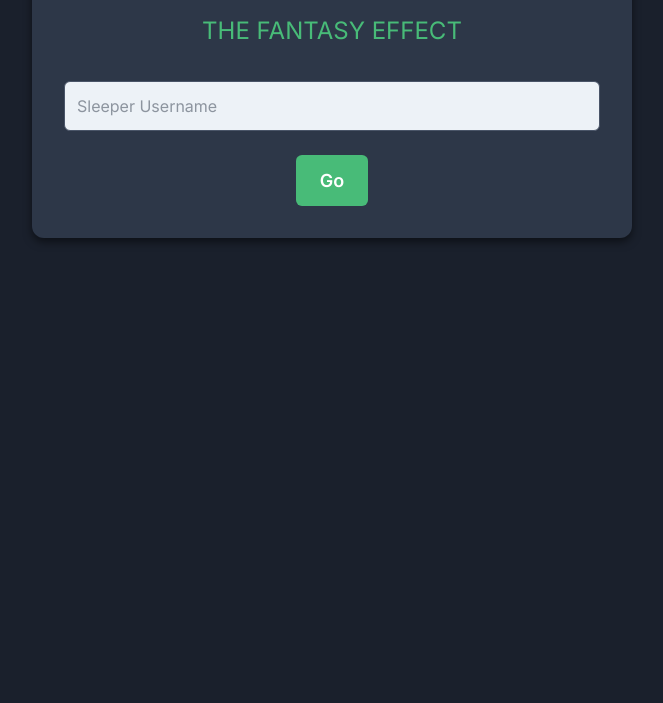
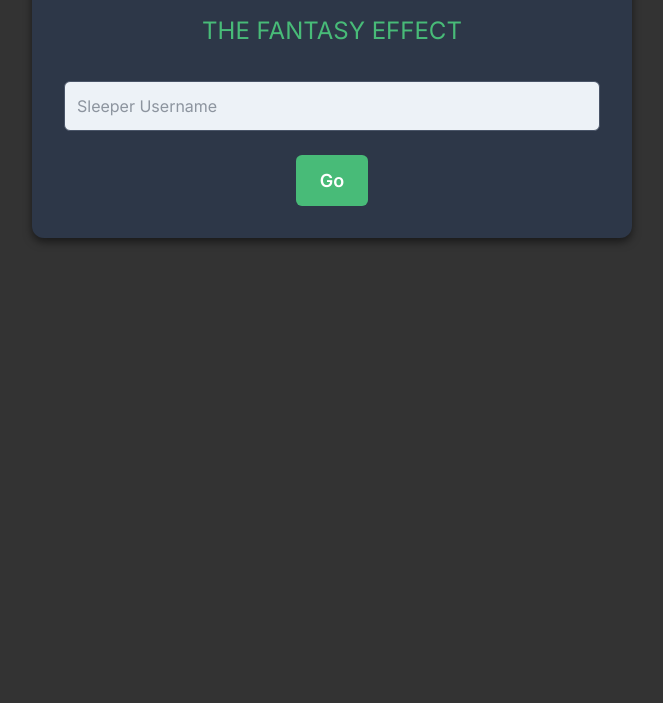
Before and after one commit to fantasyeffect/fantasyeffect.github.io, a plain HTML site: page index.html in a window 1280 px wide. Shown: the part 97-800 px from the top of the page, without its empty margins (308-971 px from the left). Drawn offline with nearby package versions, Linux system fonts and the light colour scheme.

Commit message:
Update styles.css
Signed-off-by: fantasyeffect <fantasyeffectff@gmail.com>

```diff
--- a/styles.css
+++ b/styles.css
@@ -1,7 +1,7 @@
 body {
     font-family: 'Inter', sans-serif;
-    background-color: #1a202c; /* Dark background */
-    color: #f7fafc; /* Light text */
+    background-color: #333333; /* Dark background */
+    color: #00ff66; /* Light text */
 }
 .container {
     max-width: 600px; /* Increased max-width for larger screens */
```
